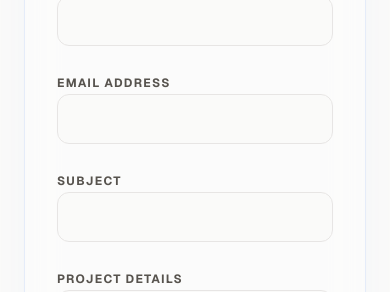
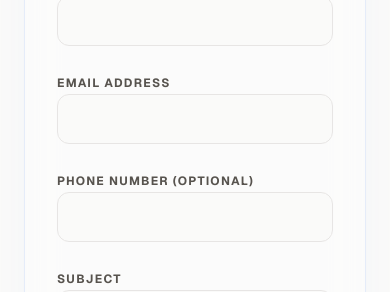
Before and after one commit to CorbinIvon/corbinmeier.net, a React (Vite) app: page /contact in a window 390 px wide. Shown: the part 895-1187 px from the top of the page. Built offline with nearby package versions, Linux system fonts and the light colour scheme.

Commit message:
Adds contact phone field

```diff
--- a/src/components/EmailTemplateContactConfirmation.tsx
+++ b/src/components/EmailTemplateContactConfirmation.tsx
@@ -48,6 +48,12 @@ export function EmailTemplate({
           </p>
         )}
 
+        {phone && (
+          <p style={{ marginTop: 4, color: "#374151", fontSize: 14 }}>
+            <strong>Phone:</strong> {phone}
+          </p>
+        )}
+
         {messagePreview && (
           <div
             style={{
--- a/src/pages/Contact.tsx
+++ b/src/pages/Contact.tsx
@@ -137,6 +137,7 @@ export default function Contact() {
                   </div>
                 </div>
 
+                <div className="grid grid-cols-1 sm:grid-cols-2 gap-6">
                   <div className="space-y-2">
                     <label className="text-xs font-bold uppercase tracking-widest text-muted">Email Address</label>
                     <input
@@ -146,6 +147,17 @@ export default function Contact() {
                       onChange={(e) => update("email", e.target.value)}
                       required
                     />
+                  </div>
+
+                  <div className="space-y-2">
+                    <label className="text-xs font-bold uppercase tracking-widest text-muted">Phone Number (Optional)</label>
+                    <input
+                      type="tel"
+                      className="w-full px-4 py-3 rounded-xl bg-background border border-border focus:border-accent focus:ring-1 focus:ring-accent outline-none transition-all"
+                      value={form.phone}
+                      onChange={(e) => update("phone", e.target.value)}
+                    />
+                  </div>
                 </div>
 
                 <div className="space-y-2">
```
Also changed, not shown: 1 other file (tests, documents, lock files or other folders). Lines whose indentation alone changed are shown as unchanged.
